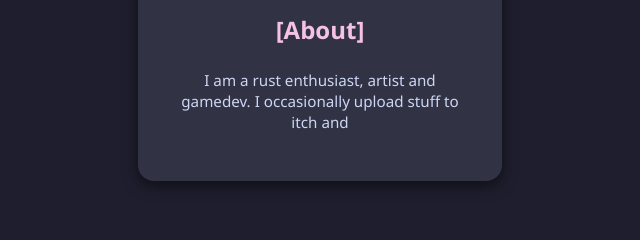
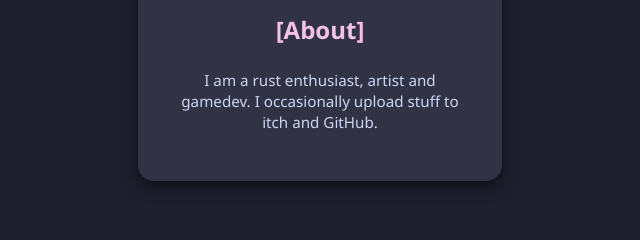
Before and after one commit to BongoPoyo/bongopoyo.github.io, a plain HTML site: page index.html in a window 1280 px wide. Shown: the part 285-525 px from the top of the page, 320-960 px from the left. Drawn offline with nearby package versions, Linux system fonts and the light colour scheme.

Commit message:
about me

```diff
--- a/index.html
+++ b/index.html
@@ -32,7 +32,7 @@
     <div class="floating-card">
         <h2>[About]</h2>
         <p>
-            I am a rust enthusiast, artist and gamedev. I occasionally upload stuff to itch and
+            I am a rust enthusiast, artist and gamedev. I occasionally upload stuff to itch and 		GitHub.
         </p>
     </div>
 
```
